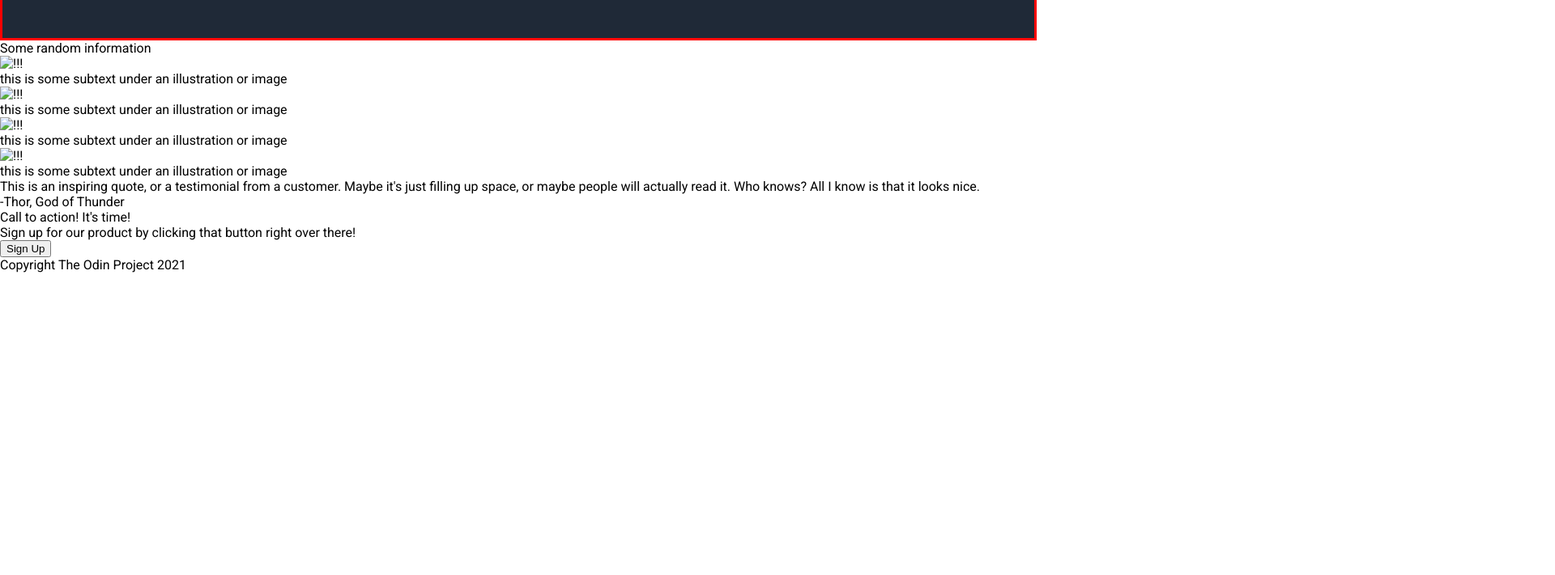
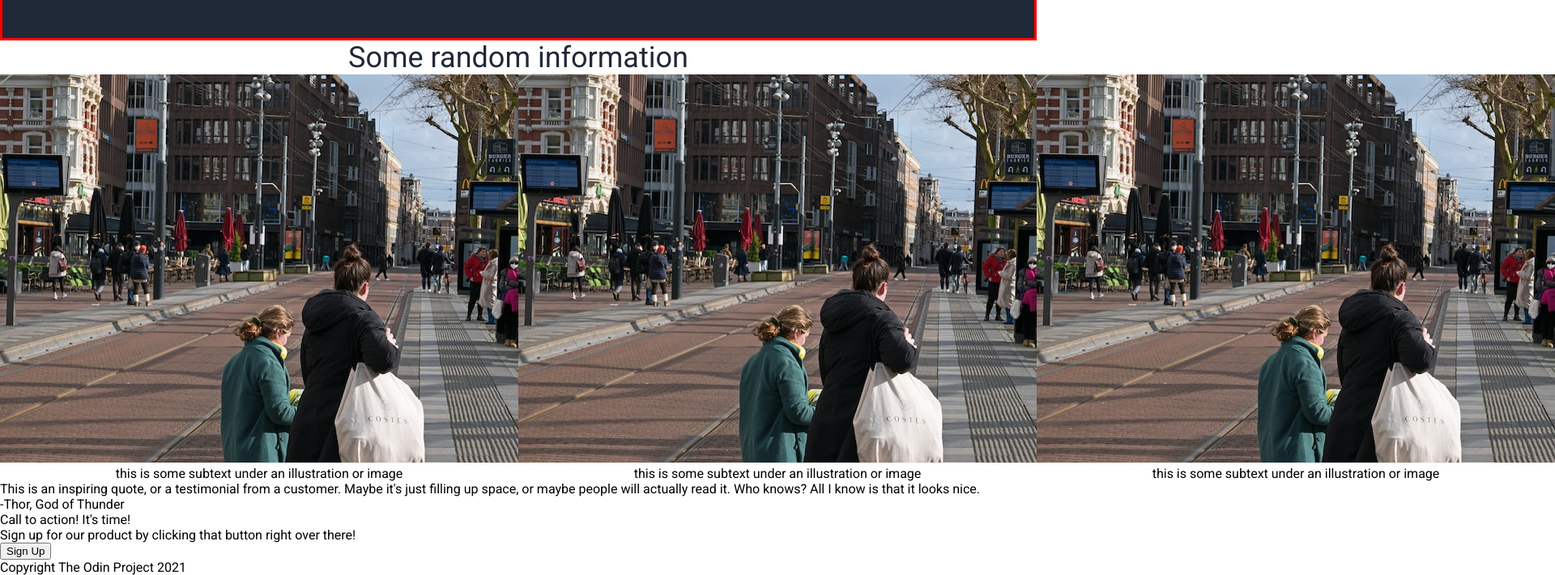
Before and after one commit to L4Lune/odin-landing-page, a plain HTML site: page index.html in a window 1280 px wide. Shown: the part 513-1224 px from the top of the page at 81% size, 1920 px wide, since content can reach past the window. Before the commit the page ends 850 px from the top, so only its background shows below. Drawn offline with Linux system fonts and the light colour scheme.

Commit message:
Rearrange HTML for information section and add city.jpg

```diff
--- a/index.html
+++ b/index.html
@@ -31,20 +31,27 @@
         </div>
     </div>
 
+    <div class="info-text">Some random information</div>
     <div class="information">
-        <div class="info-text">Some random information</div>
+        <div class="info-items">
+            <img src="img/city.jpg" alt="">
+            <div class="card">this is some subtext under an illustration or image</div>
+        </div>
 
-        <img src="!!!" alt="!!!">
-        <div class="card">this is some subtext under an illustration or image</div>
+        <div class="info-items">
+            <img src="img/city.jpg" alt="!!!">
+            <div class="card">this is some subtext under an illustration or image</div>
+        </div>
 
-        <img src="!!!" alt="!!!">
-        <div class="card">this is some subtext under an illustration or image</div>
+        <div class="info-items">
+            <img src="img/city.jpg" alt="!!!">
+            <div class="card">this is some subtext under an illustration or image</div>
+        </div>
 
-        <img src="!!!" alt="!!!">
-        <div class="card">this is some subtext under an illustration or image</div>
-
-        <img src="!!!" alt="!!!">
-        <div class="card">this is some subtext under an illustration or image</div>
+        <div class="info-items">
+            <img src="img/city.jpg" alt="!!!">
+            <div class="card">this is some subtext under an illustration or image</div>
+        </div>
     </div>
 
     <div class="quote-section">
--- a/styles.css
+++ b/styles.css
@@ -67,6 +67,7 @@ a {
     flex: 1;
     justify-content: center;
 }
+
 .hero-text {
     font-size: 48px;
     font-weight: extra-bold;
@@ -84,3 +85,20 @@ a {
     border-radius: 5px;
     color:#F9FAF8;
 }
+
+/* Hero Styling End */
+
+/* Info Styling */
+
+.info-text {
+    font-size: 36px;
+    font-weight: extra-bold;
+    color: #1F2937;
+    display: flex;
+    justify-content: center;
+}
+
+.information {
+    display: flex;
+    text-align: center;
+}
```
Also changed, not shown: img/city.jpg (added).
